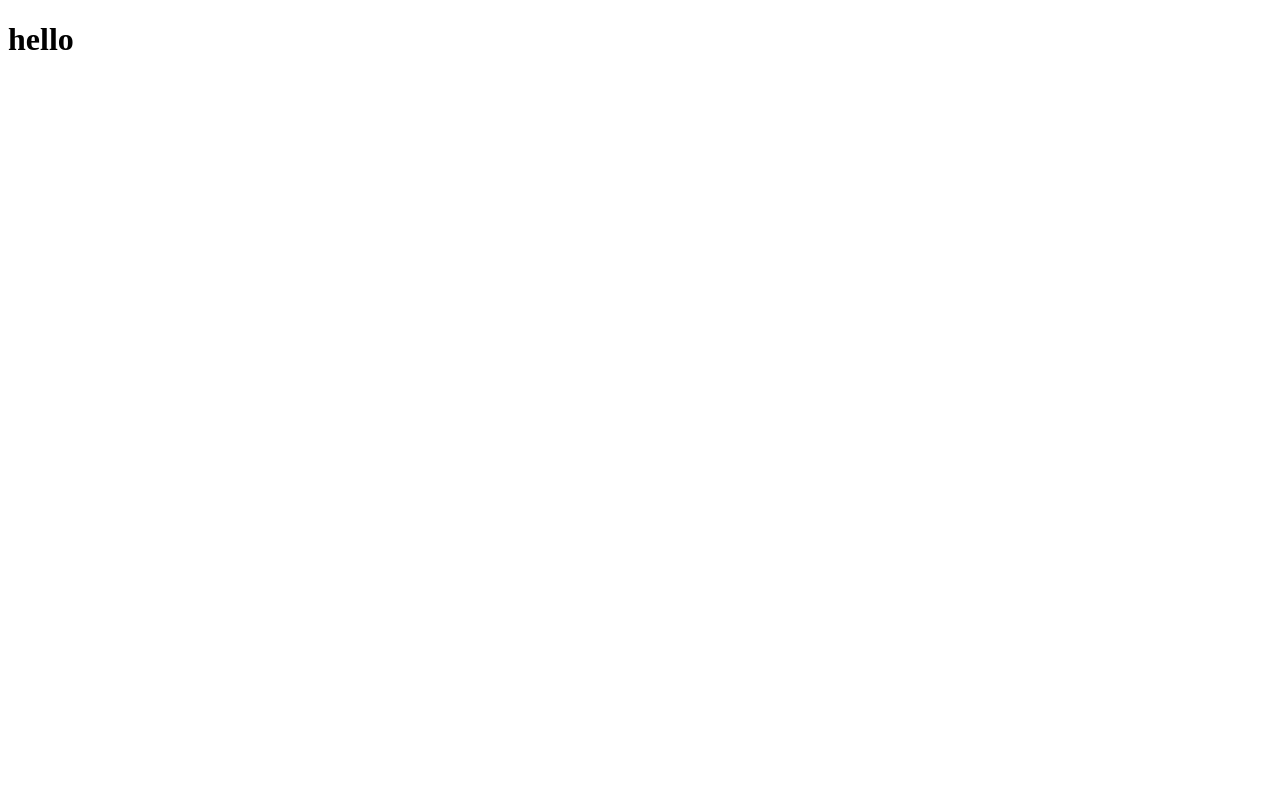
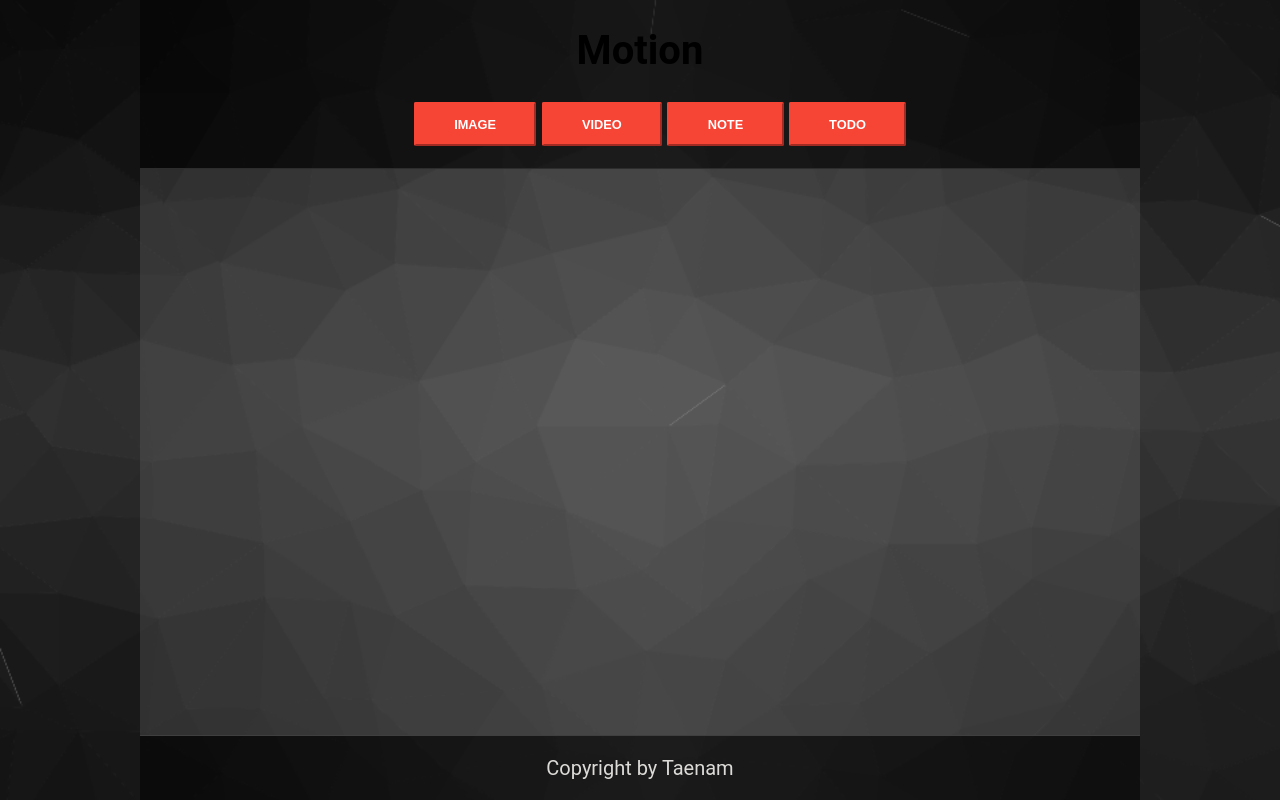
Before and after one commit to dev-93/motion, a plain HTML site: page index.html in a window 1280 px wide. Drawn offline with Linux system fonts and the light colour scheme.

Commit message:
레이아웃 초기 작업

```diff
--- a/index.html
+++ b/index.html
@@ -5,8 +5,24 @@
     <meta http-equiv="X-UA-Compatible" content="IE=edge">
     <meta name="viewport" content="width=device-width, initial-scale=1.0">
     <title>Document</title>
+    <link href="./style/style.css" rel="stylesheet"><link>
+    <script type="module" src="dist/app.js" defer></script>
 </head>
 <body>
-    <h1>hello</h1>
+    <div class="app">
+        <header class="banner">
+            <h1 class="banner_title">Motion</h1>
+            <ul class="control-panel">
+                <li><button id="new-image" class="create-button">Image</button></li>
+                <li><button id="new-video" class="create-button">Video</button></li>
+                <li><button id="new-note" class="create-button">Note</button></li>
+                <li><button id="new-todo" class="create-button">Todo</button></li>
+            </ul>
+        </header>
+        <main class="document"></main>
+        <footer class="footer">
+            <p>Copyright by Taenam</p>
+        </footer>
+    </div>
 </body>
 </html>
--- a/style/style.css
+++ b/style/style.css
@@ -0,0 +1,109 @@
+:root {
+    --bg-main-color: #00000080;
+    --bg-accent-color: #2d2d2d;
+    --accent-color: #f64435;
+    --text-accent-color: #ffe498;
+    --text-edit-bg-color: #575757;
+    --border-color: #3f3f3f;
+    --shadow-color: #202020;
+    --document-bg-color: #68686850;
+    --component-bg-gradient: radial-gradient(circle, #646464e6 0%, #363636e6 100%);
+    --smokywhite: #dddbd8;
+    --black: #000000;
+    --translucent-black: #00000099;
+}
+
+li {
+    list-style: none;
+    padding-left: 0;
+}
+
+p {
+    color: var(--smokywhite);
+}
+
+label {
+    color: var(--text-accent-color);
+}
+
+* {
+    outline: 0;
+    box-sizing: border-box;
+}
+
+body {
+    background: url('../assets/background.png') center/cover no-repeat;
+    font-family: Roboto, Oxygen, sans-serif;
+    display: flex;
+    justify-content: center;
+    height: 100vh;
+    overflow: hidden;
+    font-size: 1.25rem;
+    margin: 0;
+}
+
+.app {
+    width: 100%;
+    max-width: 1000px;
+    height: 100%;
+    display: flex;
+    flex-direction: column;
+}
+
+.banner {
+    background: var(--bg-main-color);
+    border-bottom: 1px solid var(--bg-accent-color);
+    text-align: center;
+}
+
+.banner__title {
+    margin: 20px;
+    color: var(--accent-color);
+}
+
+.control-panel {
+    display: flex;
+    align-items: center;
+    justify-content: center;
+}
+
+.create-button {
+    margin: 0.1em 0.2em;
+    text-align: center;
+    user-select: none;
+    padding: 1em 3em;
+    text-transform: uppercase;
+    font-weight: 600;
+    font-size: 0.8rem;
+    color: white;
+    background-color: var(--accent-color);
+    border-color: var(--accent-color);
+    border-radius: 2px;
+}
+
+.document {
+    height: 100%;
+    overflow-y: auto;
+    background-color: var(--document-bg-color);
+    /* Firefox */
+    scrollbar-width: 6px;
+    scrollbar-color: var(--bg-accent-color);
+    scrollbar-face-color: var(--accent-color);
+}
+
+.document::-webkit-scrollbar {
+    /* Safari and Chrome */
+    background-color: var(--bg-accent-color);
+    width: 6px;
+}
+
+.document::-webkit-scrollbar-thumb {
+    /* Safari and Chrome */
+    background-color: var(--accent-color);
+}
+
+.footer {
+    background: var(--bg-main-color);
+    border-top: 1px solid var(--border-color);
+    text-align: center;
+}
```
Also changed, not shown: assets/back-1.jpg (deleted), assets/background.png (added), 1 other file.
